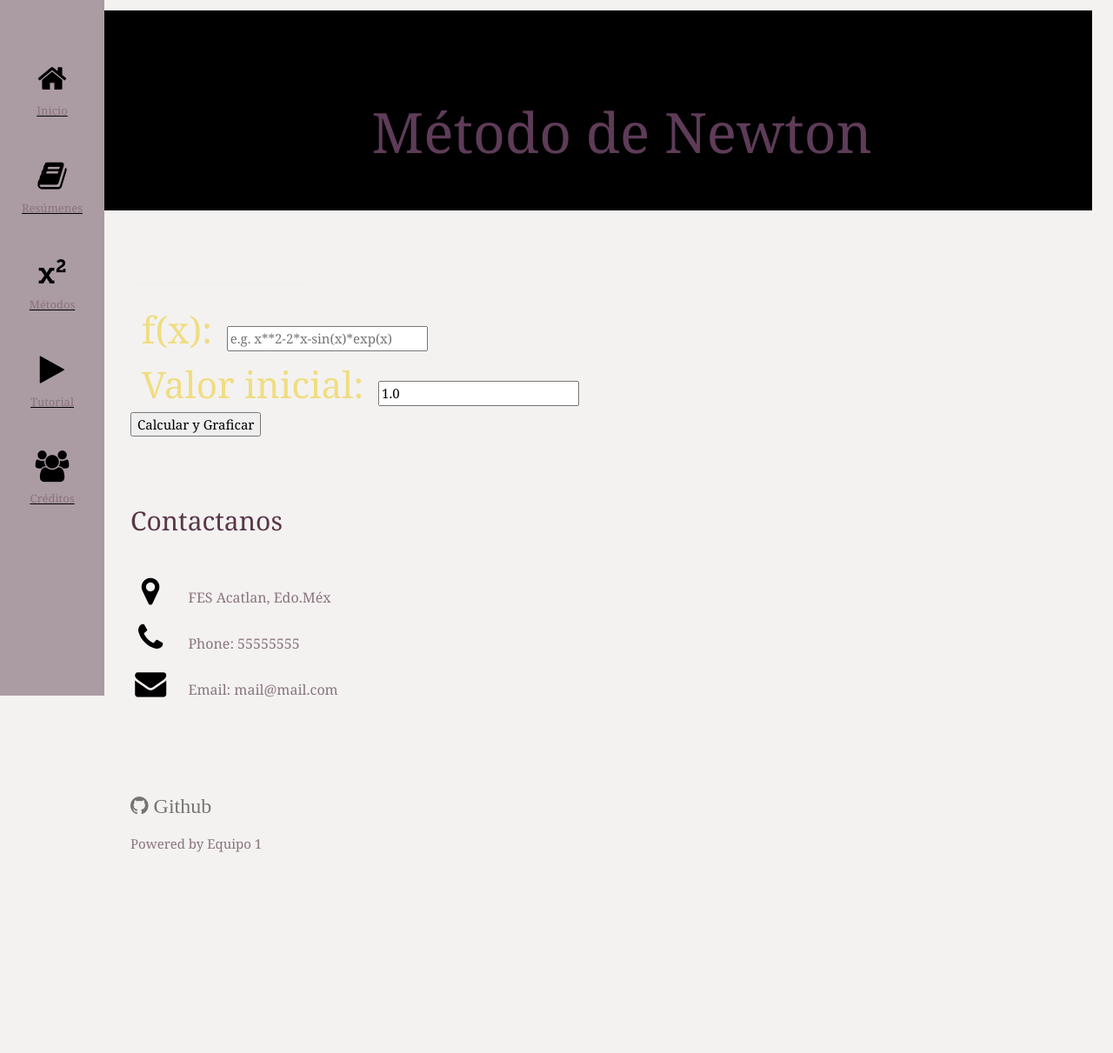
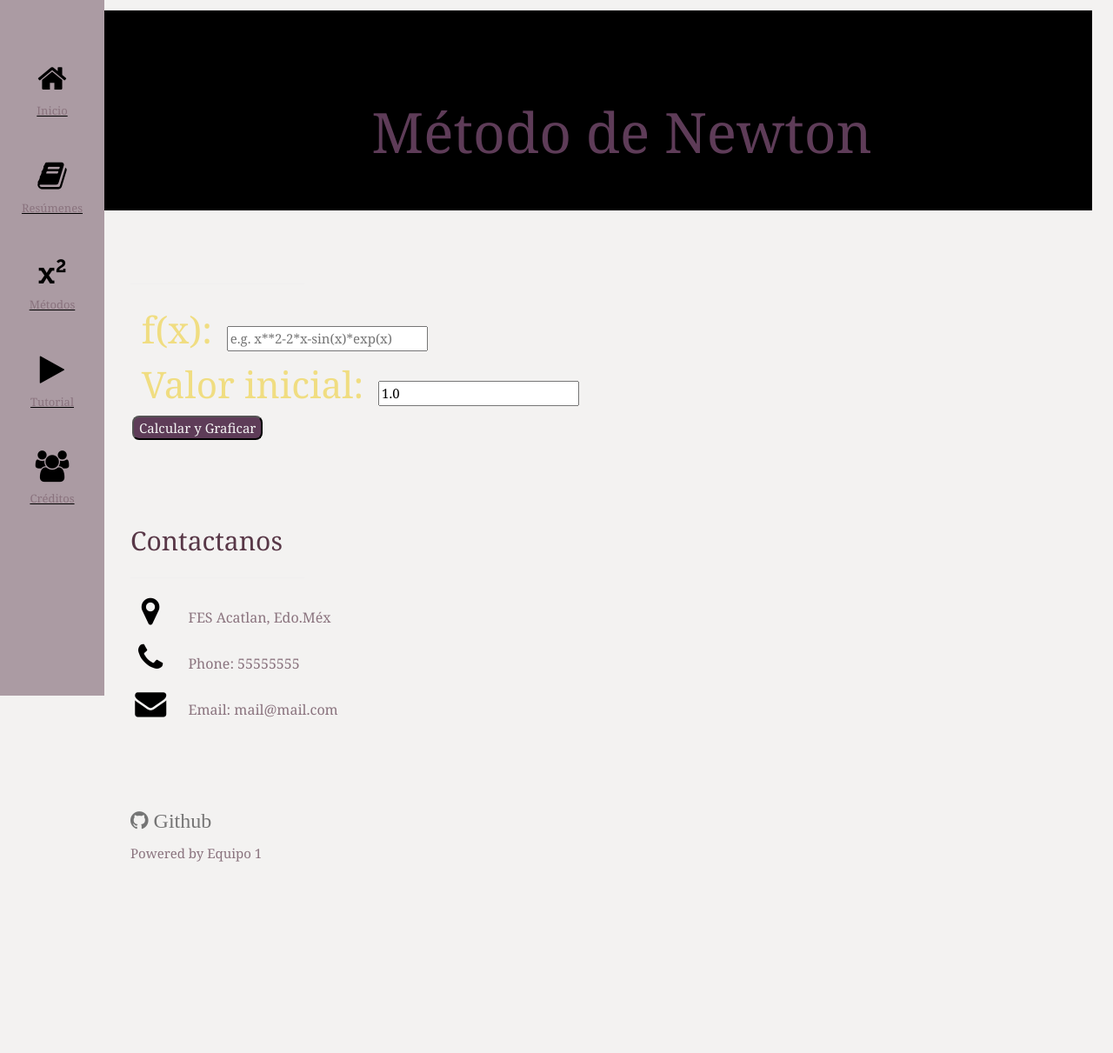
Before and after one commit to mucinoab/MII, a Django app: page /metodo_newton/ in a window 1280 px wide. Shown: the whole page at 87% size. Before the commit the page ends 980 px from the top, so only its background shows below. Run offline with Django 3.2, Linux system fonts and the light colour scheme.

Commit message:
Update newton_input.html

```diff
--- a/templates/newton_input.html
+++ b/templates/newton_input.html
@@ -1,3 +1,16 @@
+<style>
+    .button
+    {
+      background-color: #5e3c58;
+      color: whitesmoke;
+      padding: 12px 28x;
+      text-align: center;
+      border-radius: 8px;
+      font-size: 15px;
+      margin: 4px 2px;
+      cursor: pointer;
+    }
+</style>
 {% extends 'base.html' %}
 {% block content %}
     <div class="w3-padding-large" id="punto_fijo">
@@ -7,7 +20,7 @@
     </header>
 
     <!-- Inicio Section -->
-    <div class="w3-content w3-justify w3-text-grey w3-padding-64" id="inicio">
+    <div class="w3-content w3-justify w3-text-grey w3-padding-64" id="MNewton">
     <h2 class="w3-hide-medium w3-hide-large w3-text-light-grey">Método de Newton</h2>
     <hr style="width:200px" class="w3-opacity">
     <form method="GET">
```
